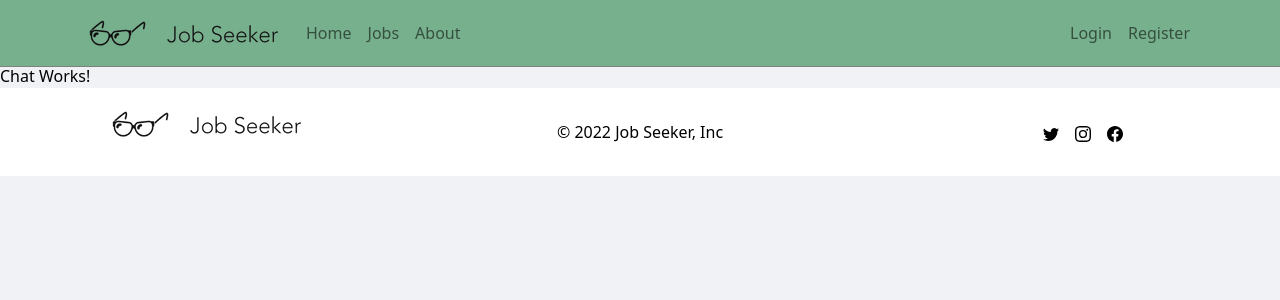
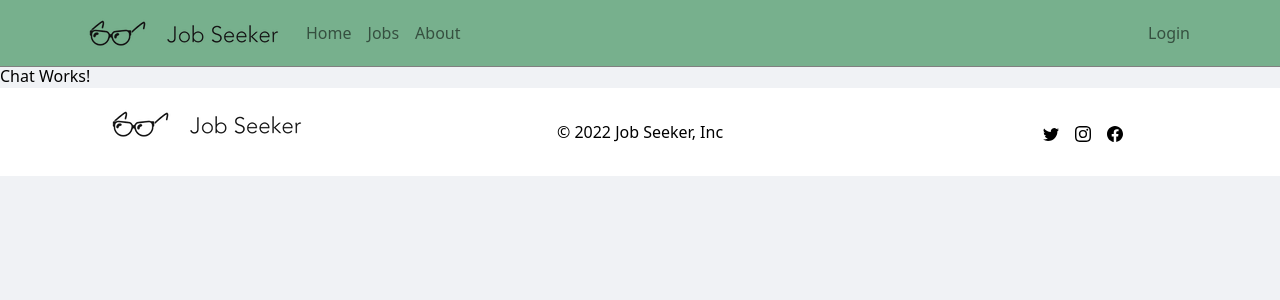
Before and after one commit to redhat-beyond/JobSeeker, a Django app: template chat/templates/chat/chat_fullscreen.html in a window 1280 px wide. Shown: the top 300 px of the page. Run offline with Django 4.2, Linux system fonts and the light colour scheme; the template is opened without the code that fills it, so the values that code supplies are empty; some libraries are stand-ins or nearby versions.

Commit message:
removed register button

```diff
--- a/jobseeker/templates/jobseeker/base_template.html
+++ b/jobseeker/templates/jobseeker/base_template.html
@@ -42,7 +42,6 @@
                   <a class="nav-item nav-link" href="#">Logout</a>
                 {% else %}
                   <a class="nav-item nav-link" href="#">Login</a>
-                  <a class="nav-item nav-link" href="#">Register</a>
                 {% endif %}
               </div>
             </div>
```
